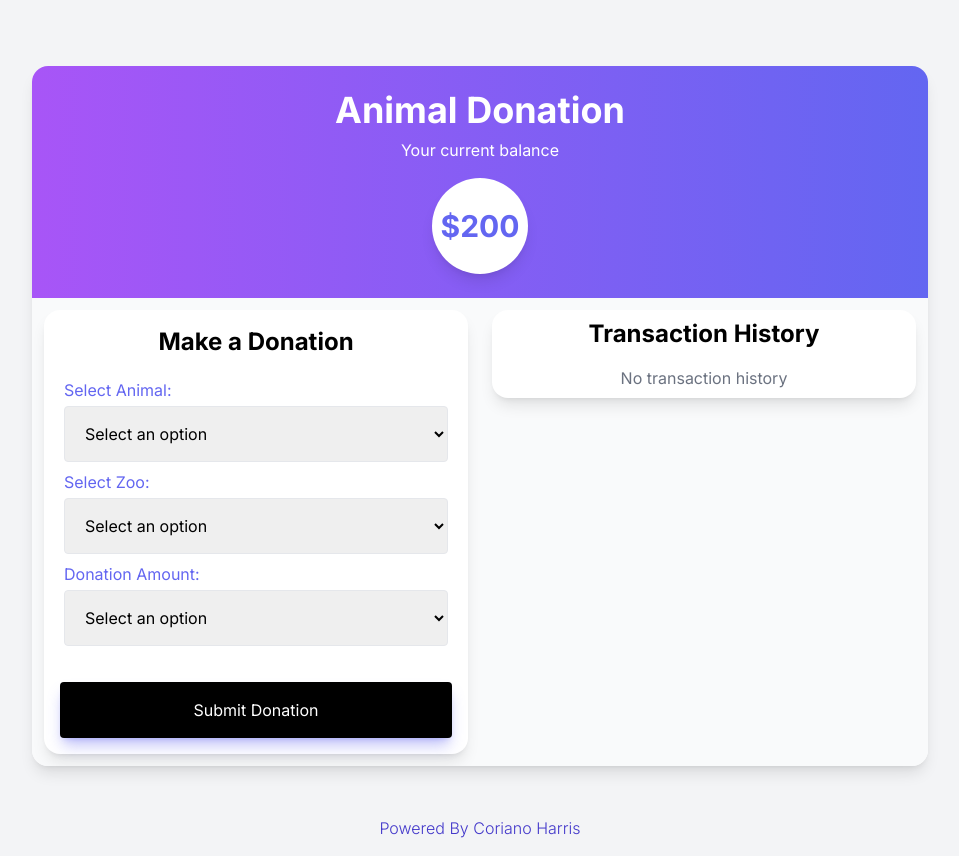
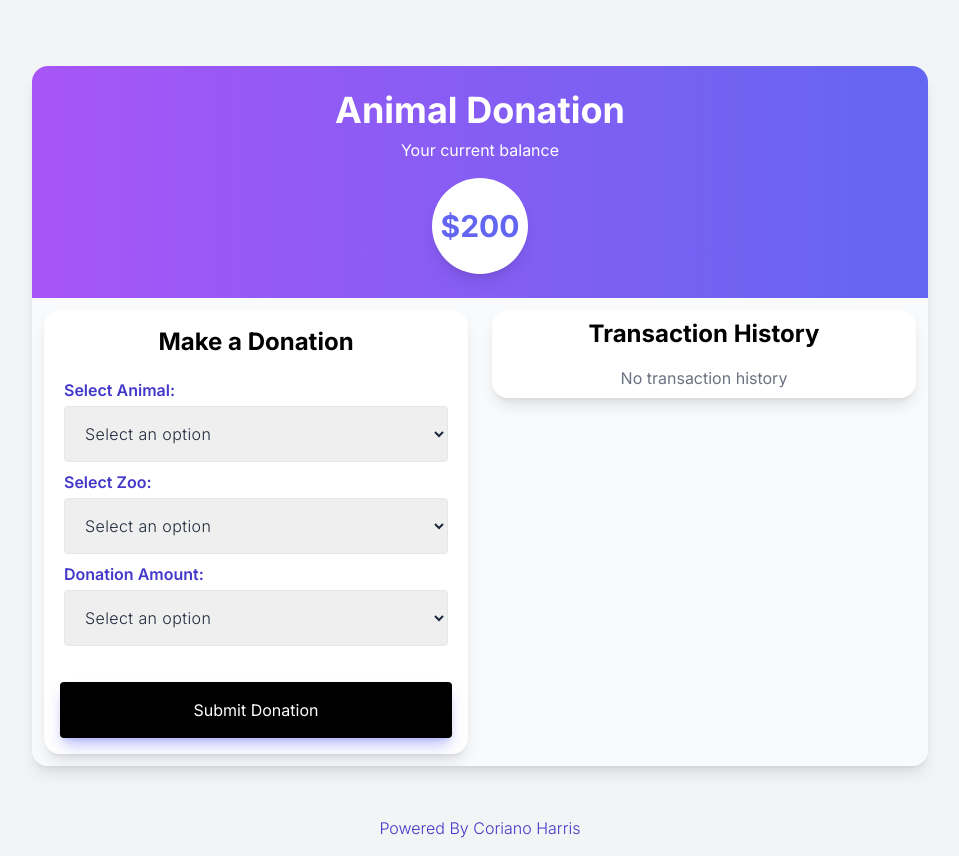
Before and after one commit to corianoharris/animal-donations, a Next.js app: page / in a window 1280 px wide. Shown: the whole page, without its empty margins (160-1119 px from the left). Built offline with nearby package versions, Linux system fonts and the light colour scheme.

Commit message:
added styles to select component

```diff
--- a/src/components/Select/Select.tsx
+++ b/src/components/Select/Select.tsx
@@ -14,8 +14,8 @@ interface SelectProps extends React.SelectHTMLAttributes<HTMLSelectElement> {
 // ForwardRef to handle refs correctly
 const Select = forwardRef<HTMLSelectElement, SelectProps>(({ label, options, ...props }, ref) => (
   <div className='p-1'>
-    <label className="block mb-1">{label}:</label>
-    <select ref={ref} {...props} className="w-full p-4 border rounded text-black">
+    <label className="block mb-1 text-indigo-700 font-semibold">{label}:</label>
+    <select ref={ref} {...props} className="w-full p-4 border rounded text-slate-800 semibold font-light tracking-wide">
       <option value="">Select an option</option>
       {options.map((option) => (
         <option key={option.value} value={option.value}>
```
